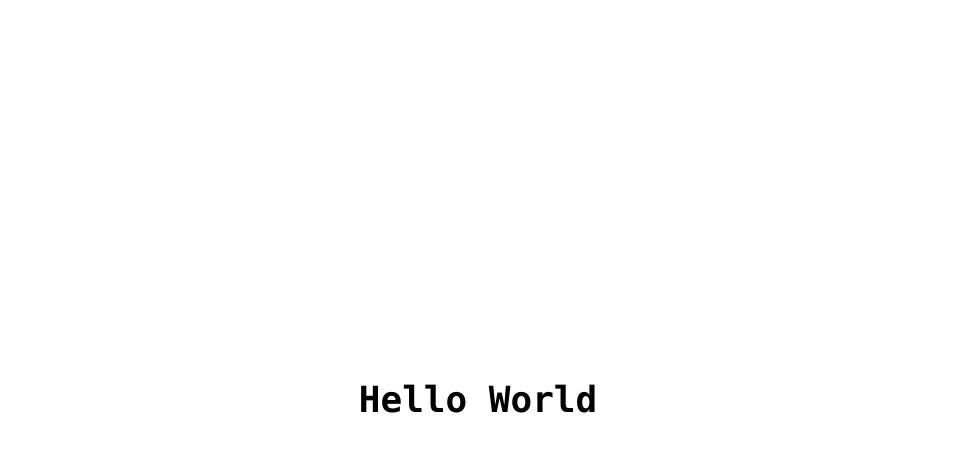
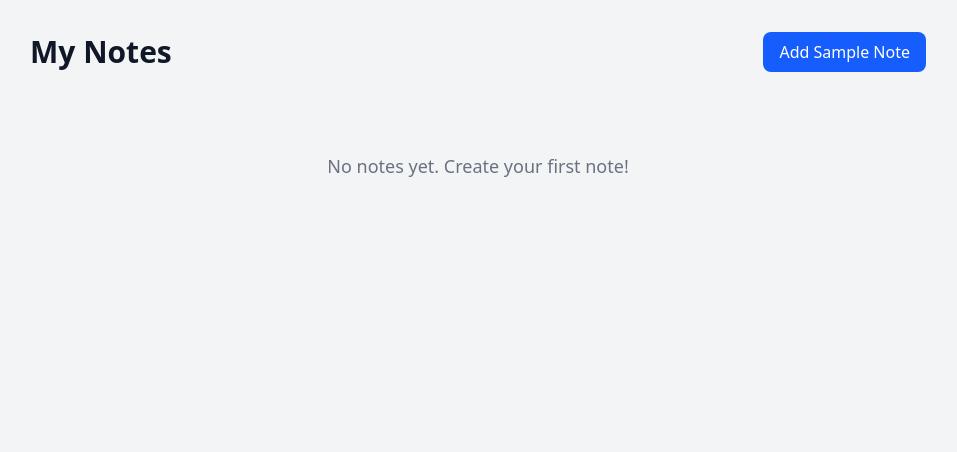
Before and after one commit to frost23z/swift-note, a React (Vite) app: page / in a window 1280 px wide. Shown: the top 452 px of the page, without its empty margins (162-1119 px from the left). Built offline with nearby package versions, Linux system fonts and the light colour scheme.

Commit message:
test: implement basic notes app UI for testing

```diff
--- a/src/App.tsx
+++ b/src/App.tsx
@@ -1,7 +1,73 @@
+import { LoadingSpinner } from "./components/LoadingSpinner"
+import { useNotes } from "./hooks/useNotes"
+
 function App() {
+	const { notes, loading, error, addNote } = useNotes()
+
+	const handleCreateNote = async () => {
+		try {
+			await addNote({
+				title: "Sample Note",
+				content: "This is a sample note created at " + new Date().toLocaleTimeString()
+			})
+		} catch (error) {
+			console.error("Failed to create note:", error)
+		}
+	}
+
+	if (loading) {
+		return (
+			<div className="h-screen flex justify-center items-center">
+				<LoadingSpinner size="lg" />
+			</div>
+		)
+	}
+
 	return (
-		<main className="h-screen w-screen flex justify-center items-center font-mono text-4xl font-black">
-			<h1>Hello World</h1>
+		<main className="h-screen p-8 bg-gray-100">
+			<div className="max-w-4xl mx-auto">
+				<div className="flex justify-between items-center mb-8">
+					<h1 className="text-3xl font-bold text-gray-900">My Notes</h1>
+					<button
+						onClick={handleCreateNote}
+						className="bg-blue-600 text-white px-4 py-2 rounded-lg hover:bg-blue-700 transition-colors"
+					>
+						Add Sample Note
+					</button>
+				</div>
+
+				{error && (
+					<div className="bg-red-100 border border-red-400 text-red-700 px-4 py-3 rounded mb-4">
+						Error: {error}
+					</div>
+				)}
+
+				{notes.length === 0 ? (
+					<div className="text-center py-12">
+						<p className="text-gray-500 text-lg">
+							No notes yet. Create your first note!
+						</p>
+					</div>
+				) : (
+					<div className="grid gap-4">
+						{notes.map(note => (
+							<div
+								key={note.id}
+								className="bg-white p-6 rounded-lg shadow-sm border border-gray-200"
+							>
+								<h2 className="text-xl font-semibold text-gray-900 mb-2">
+									{note.title}
+								</h2>
+								<p className="text-gray-600 mb-4">{note.content}</p>
+								<div className="text-sm text-gray-400">
+									Created: {new Date(note.createdAt).toLocaleDateString()} •
+									Updated: {new Date(note.updatedAt).toLocaleDateString()}
+								</div>
+							</div>
+						))}
+					</div>
+				)}
+			</div>
 		</main>
 	)
 }
```
